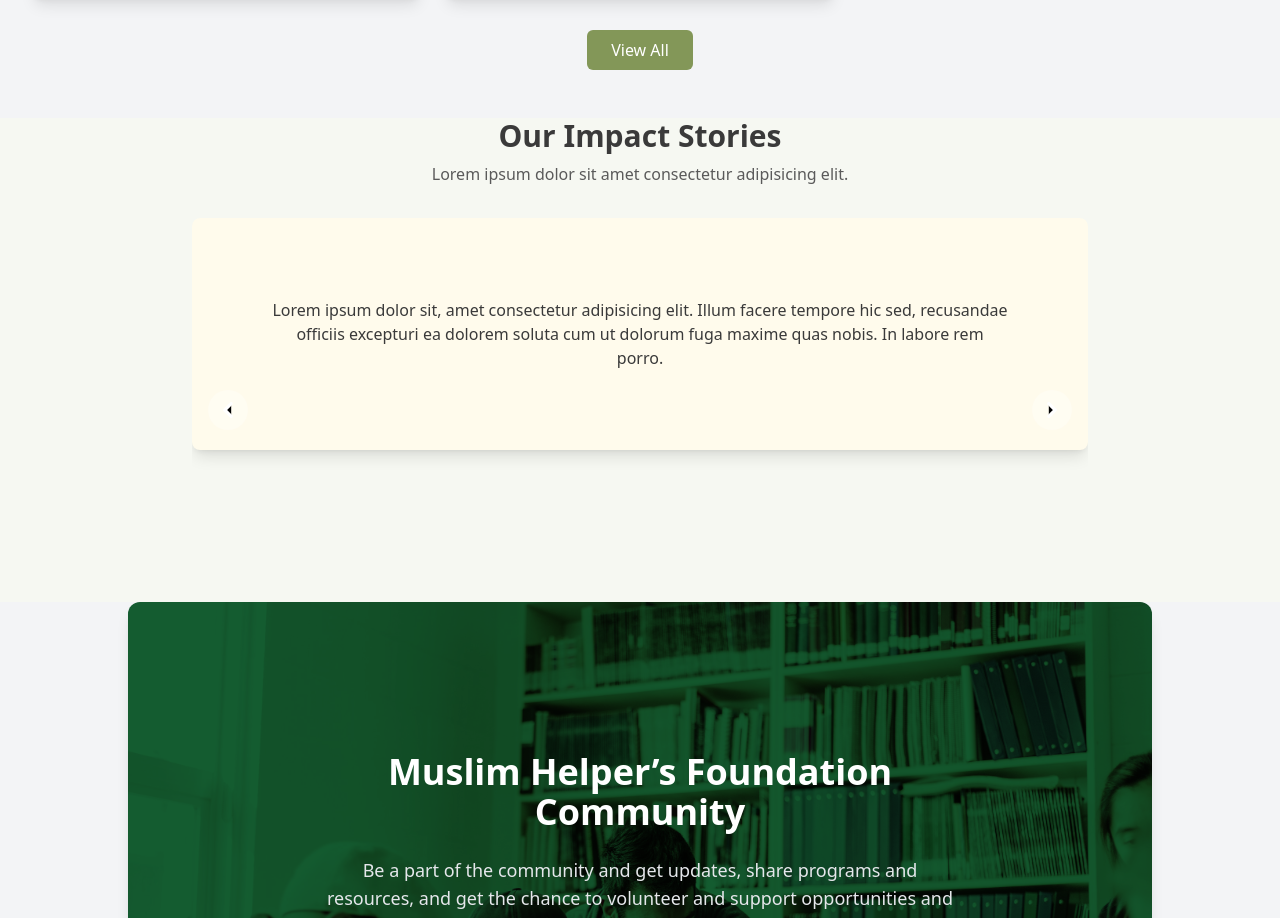
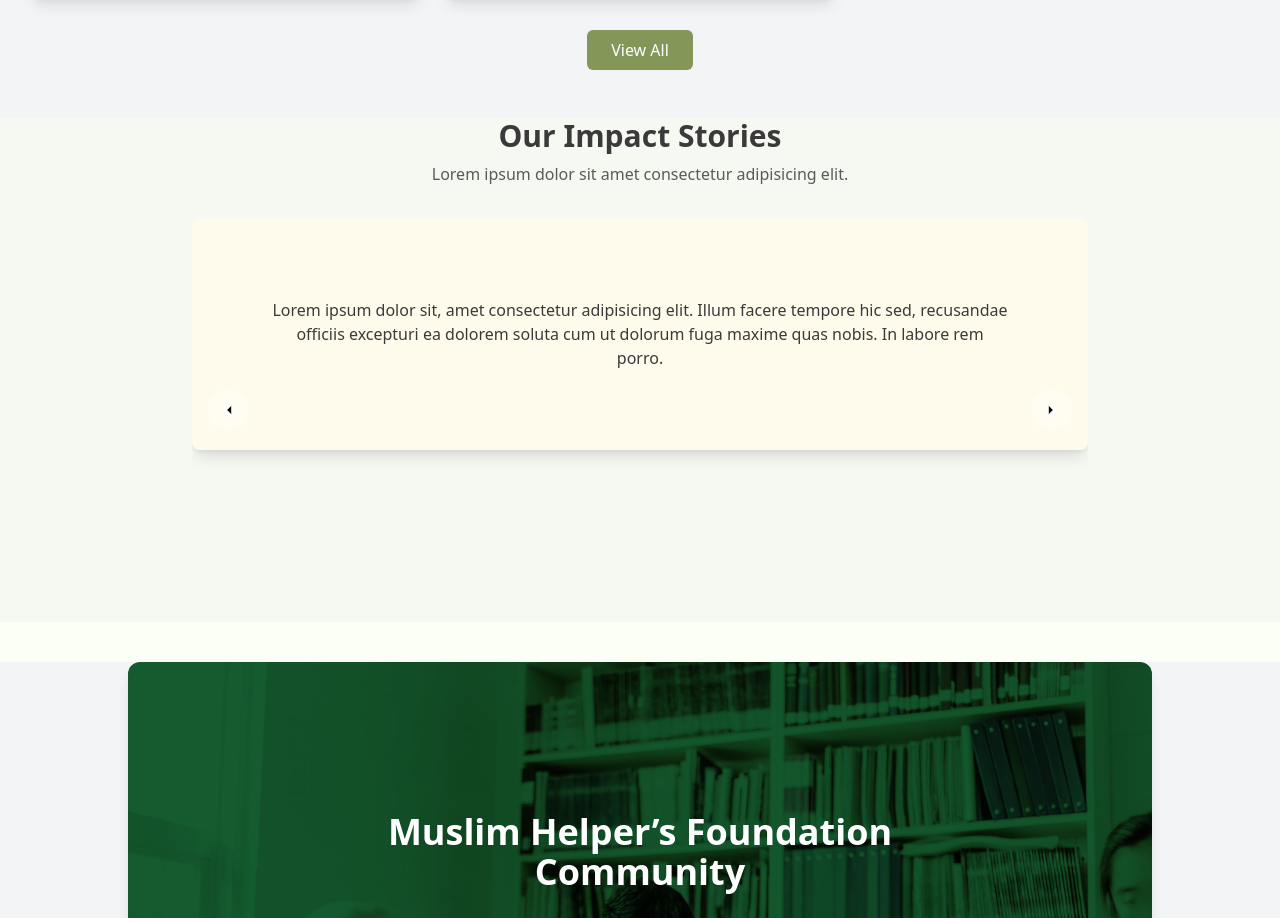
Before and after one commit to Khoiriyah23/Mhf-FE, a Next.js app: page / in a window 1280 px wide. Shown: the part 4513-5431 px from the top of the page. Built offline with nearby package versions, Linux system fonts and the light colour scheme.

Commit message:
carousel adj

```diff
--- a/components/home/Impact.tsx
+++ b/components/home/Impact.tsx
@@ -26,7 +26,7 @@
   ];
 
   return (
-    <section className="bg-[#F6F8F2] flex flex-col items-center justify-center">
+    <section className="bg-[#F6F8F2] mb-10 flex flex-col items-center justify-center">
       {/* Title Section */}
       <article className="text-center mb-8">
         <h1 className="text-3xl font-bold text-[#3A3A3A]">
@@ -38,7 +38,7 @@
       </article>
 
       {/* Carousel Section */}
-      <div id="default-carousel" className="relative w-[70%]">
+      <div id="default-carousel" className="relative w-[70%] mb-5">
         {/* Carousel wrapper */}
         <div className="relative h-56 overflow-hidden rounded-lg md:h-96">
           {visibleStories.map((story, index) => (
```
